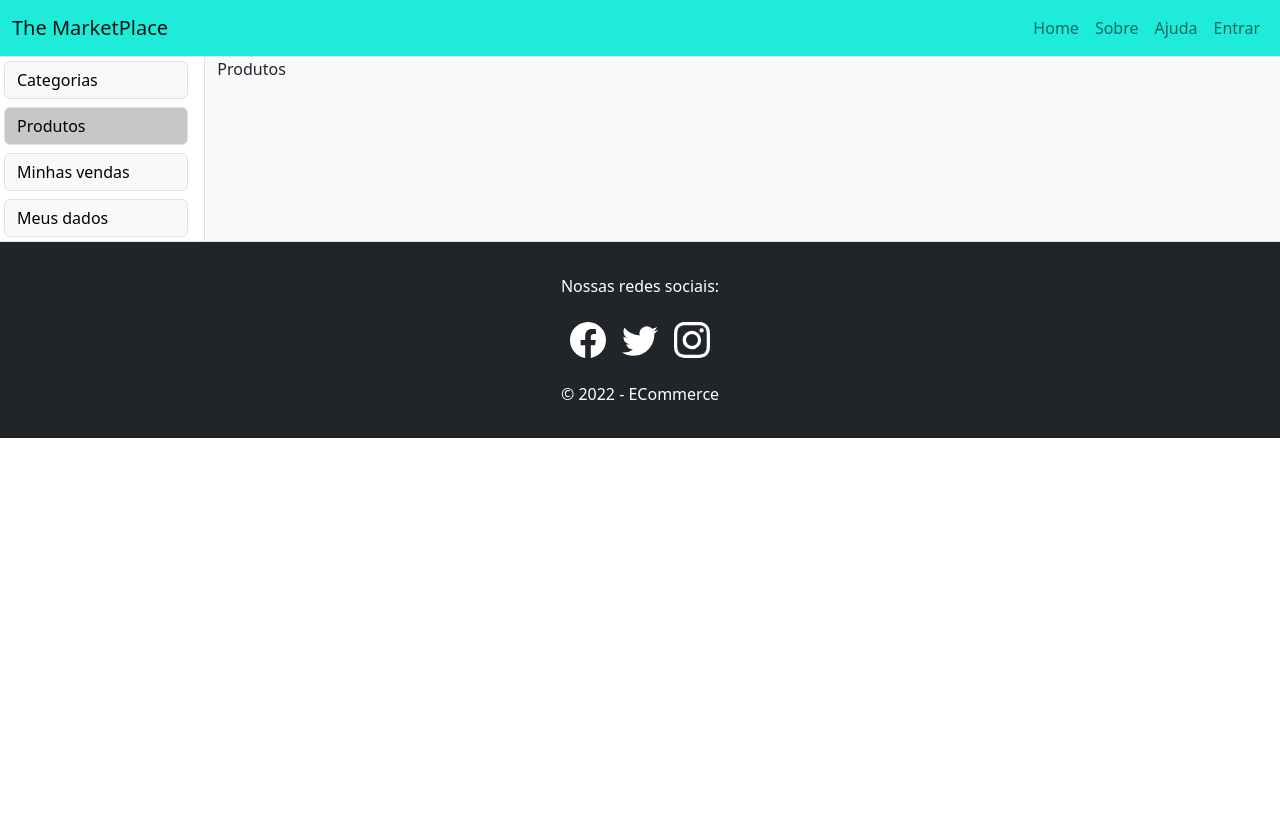
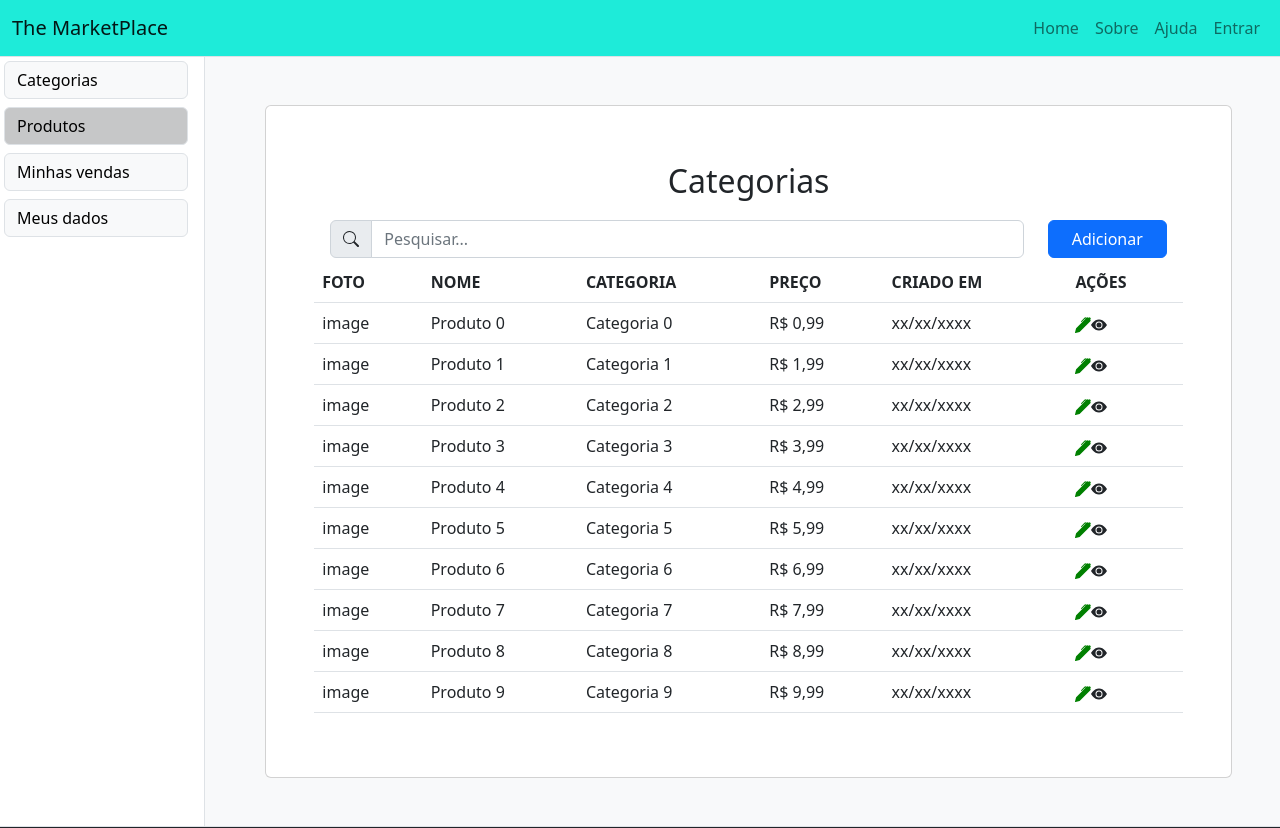
Before and after one commit to xNicolosox/ProjetoLoja, a Next.js app: page /produtos in a window 1280 px wide. Shown: the top 828 px of the page. Before the commit the page ends 800 px from the top, so only its background shows below. Built offline with nearby package versions, Linux system fonts and the light colour scheme.

Commit message:
att/vend/prod/cat

```diff
--- a/components/ItemTable.js
+++ b/components/ItemTable.js
@@ -26,13 +26,15 @@ export default function ItemTable(props){
         <tbody>
           {props.data.map((e) => (
             <tr key={e.id}>
-              <td>{e.name}</td>
-              <td>{e.createdAt}</td>
+            {Object.keys(e).map((i) => (
+              i !== "id" ? <td key={i}> {e[i]} </td>: ""
+            ))}
               <th>
                 <Icon.PenFill color="green" />
-                <Link href={`categorias/${e.id}`}>
+                {props.detailLink ? (
+                <Link href={`${props.detailLink}/${e.id}`}>
                   <Icon.EyeFill />
-                </Link>
+                </Link>) : ("")}
               </th>
             </tr>
           ))}
--- a/pages/produtos/index.js
+++ b/pages/produtos/index.js
@@ -13,7 +13,44 @@ import {
   Table,
   Pagination,
 } from "react-bootstrap";
+import ItemTable from "../../components/ItemTable";
+export default function produtos() {
 
-export default function Produtos() {
-  return <>Produtos</>;
-}
+  const data=[]
+  for (let i=0;i<10;i++){
+    data.push({
+        Image:"image",
+        name:`Produto ${i}`,
+        category:`Categoria ${i}`,
+        price:`R$ ${i},99`,
+        createdAt:"xx/xx/xxxx",
+      id:i,
+    })
+  }
+  const header = ["FOTO", "NOME", "CATEGORIA", "PREÇO","CRIADO EM","AÇÕES"];
+  return (
+    <>
+      <Card className="m-md-5 p-md-5">
+        <h2 className="text-center pt-2">Categorias</h2>
+        <Row className="pt-2 m-1">
+          <Col md={10}>
+            <InputGroup>
+              <InputGroup.Text>
+                <Icon.Search />
+              </InputGroup.Text>
+              <Form.Control type="text" placeholder="Pesquisar..." />
+            </InputGroup>
+          </Col>
+          <Col className="d-grid" md={2}>
+            <Link href="/categorias/cadastrar">
+              <Button> Adicionar</Button>
+            </Link>
+          </Col>
+        </Row>
+
+        <ItemTable data={data}  header ={header} detailLink="produtos" />
+      </Card>
+    </>
+  );
+
+  }
```
Also changed, not shown: pages/categorias/index.js (+11 -6 lines), pages/produtos/[id].js (+26 -1 lines), pages/vendas/index.js (+44 -5 lines).
